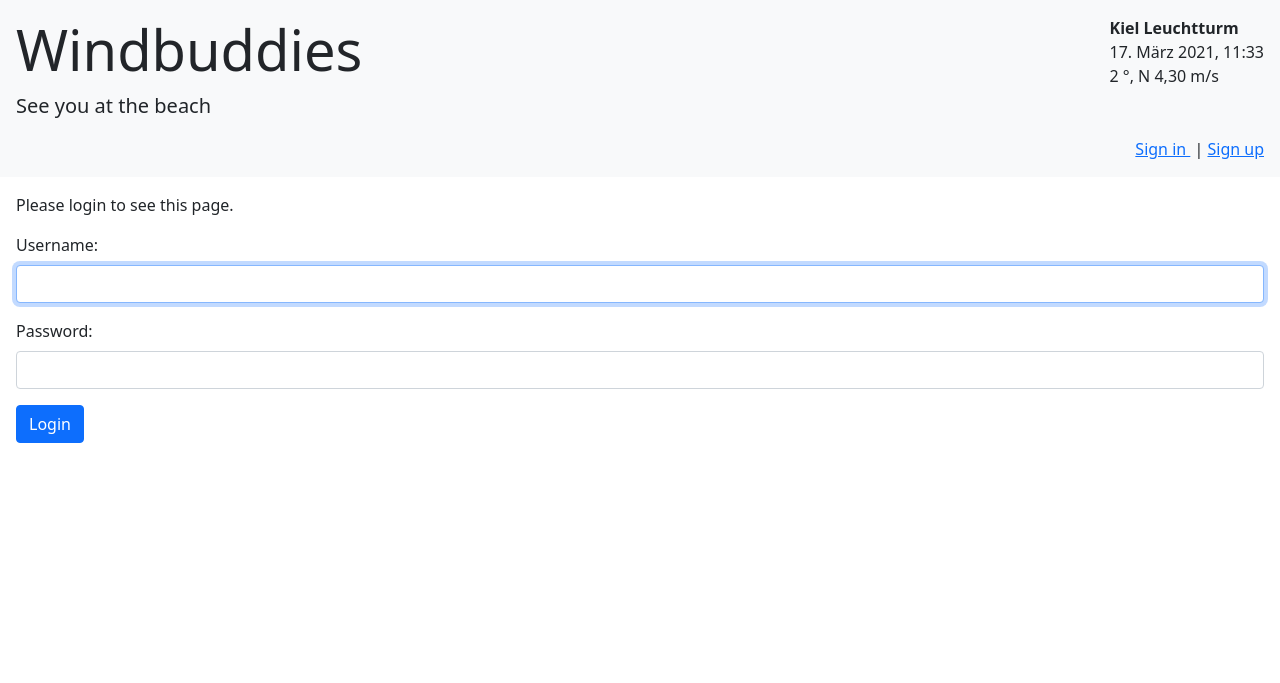
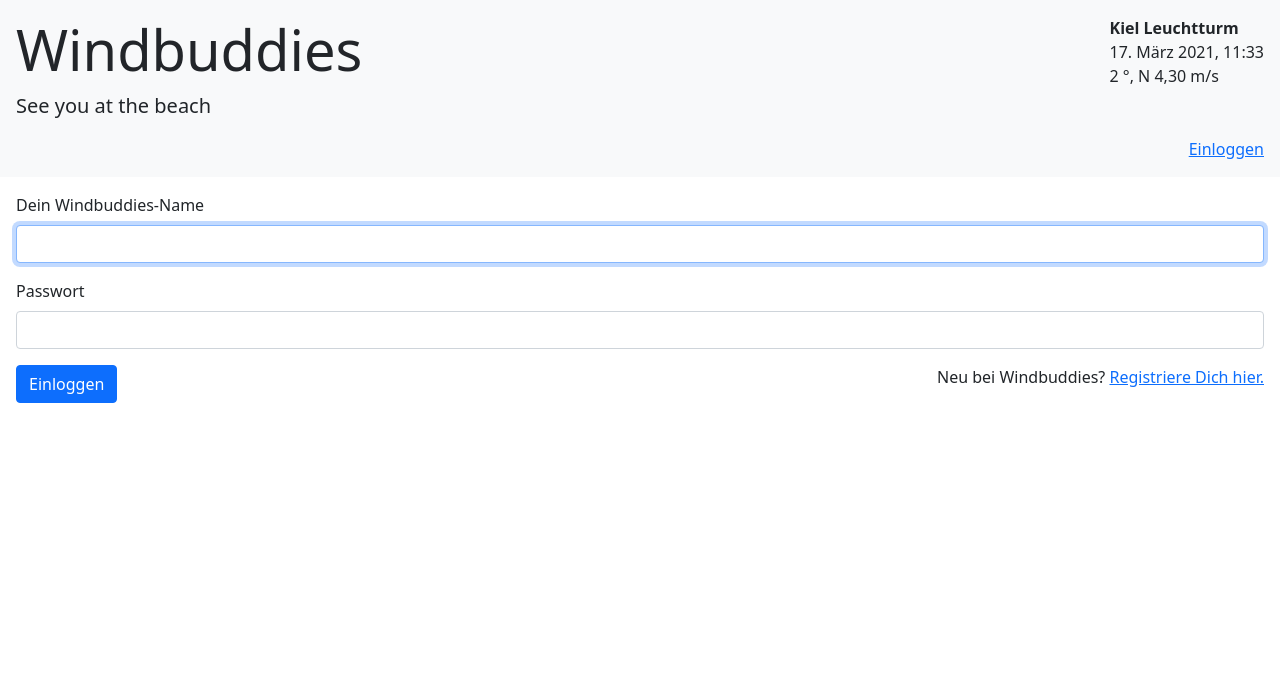
Before and after one commit to rwirdemann/windbuddies, a Django app: a page that uses main/templates/main/base.html in a window 1280 px wide. Shown: the top 683 px of the page. Run offline with Django 3.2, Linux system fonts and the light colour scheme; some libraries are stand-ins or nearby versions.

Commit message:
Adds signup usecase

```diff
--- a/main/static/main/style.css
+++ b/main/static/main/style.css
@@ -10,3 +10,6 @@ h1 a {
 h1 a:hover {
     color: rgb(34, 37, 41);
 }
+
+.no-list {
+}
--- a/main/templates/main/base.html
+++ b/main/templates/main/base.html
@@ -55,18 +55,14 @@
             </div>
             <div>
                 {% if user.is_authenticated %}
-                    Hello, {{ user.username }}
+                    Hallo, {{ user.username }}
                     &nbsp;|
                     <a href="{% url 'logout' %}">
                         Logout
                     </a>
                 {% else %}
                     <a href="{% url 'login' %}">
-                        Sign in
-                    </a>
-                    &nbsp;|
-                    <a href="{% url 'create' %}">
-                        Sign up
+                        Einloggen
                     </a>
                 {% endif %}
             </div>
@@ -75,6 +71,12 @@
 
     <main class="flex-shrink-0">
         <div class="container-fluid p-3">
+            {% for message in messages %}
+                <div class="alert alert-success alert-dismissible fade show" role="alert">
+                    {{ message }}
+                    <button type="button" class="btn-close" data-bs-dismiss="alert" aria-label="Close"></button>
+                </div>
+            {% endfor %}
             {% block content %}{% endblock %}
         </div>
     </main>
--- a/main/urls.py
+++ b/main/urls.py
@@ -5,6 +5,9 @@ from . import views
 urlpatterns = [
     path('', views.index, name='index'),
     path('sessions/', views.create, name='create'),
-    path('sessions/delete/<int:session_id>/', views.delete_session, name='delete'),
+    path('sessions/delete/<int:session_id>/',
+         views.delete_session,
+         name='delete'),
     path('weather/', views.actual_weather, name='actual_weather'),
+    path('signup/', views.signup, name='signup'),
 ]
--- a/templates/registration/login.html
+++ b/templates/registration/login.html
@@ -3,31 +3,24 @@
 
 {% block content %}
 
-{% if form.errors %}
-<p>Your username and password didn't match. Please try again.</p>
-{% endif %}
-
-{% if next %}
-{% if user.is_authenticated %}
-<p>Your account doesn't have access to this page. To proceed,
-    please login with an account that has access.</p>
-{% else %}
-<p>Please login to see this page.</p>
-{% endif %}
-{% endif %}
-
 <form method="post" action="{% url 'login' %}">
     {% csrf_token %}
     <div class="mb-3">
-        <label for="username" class="form-label">{{ form.username.label_tag }}</label>
+        <label for="username" class="form-label">Dein Windbuddies-Name</label>
         {{ form.username|addcss:"form-control" }}
     </div>
     <div class="mb-3">
-        <label for="password" class="form-label">{{ form.password.label_tag }}</label>
+        <label for="password" class="form-label">Passwort</label>
         {{ form.password|addcss:"form-control" }}
     </div>
-    <button type="submit" class="btn btn-primary">Login</button>
-    <input type="hidden" name="next" value="{{ next }}">
+    <div class="d-flex">
+        <div class="flex-grow-1">
+            <button type="submit" class="btn btn-primary">Einloggen</button>
+        </div>
+        <div>
+            Neu bei Windbuddies? <a href="{% url 'signup' %}">Registriere Dich hier.</a>
+        </div>
+    </div>
 </form>
 
 {% endblock %}
```
Also changed, not shown: main/forms.py (+20 -8 lines), main/templates/main/signup.html (added, +34 -0 lines), main/views.py (+33 -4 lines), windbuddies/settings.py (+12 -12 lines).
